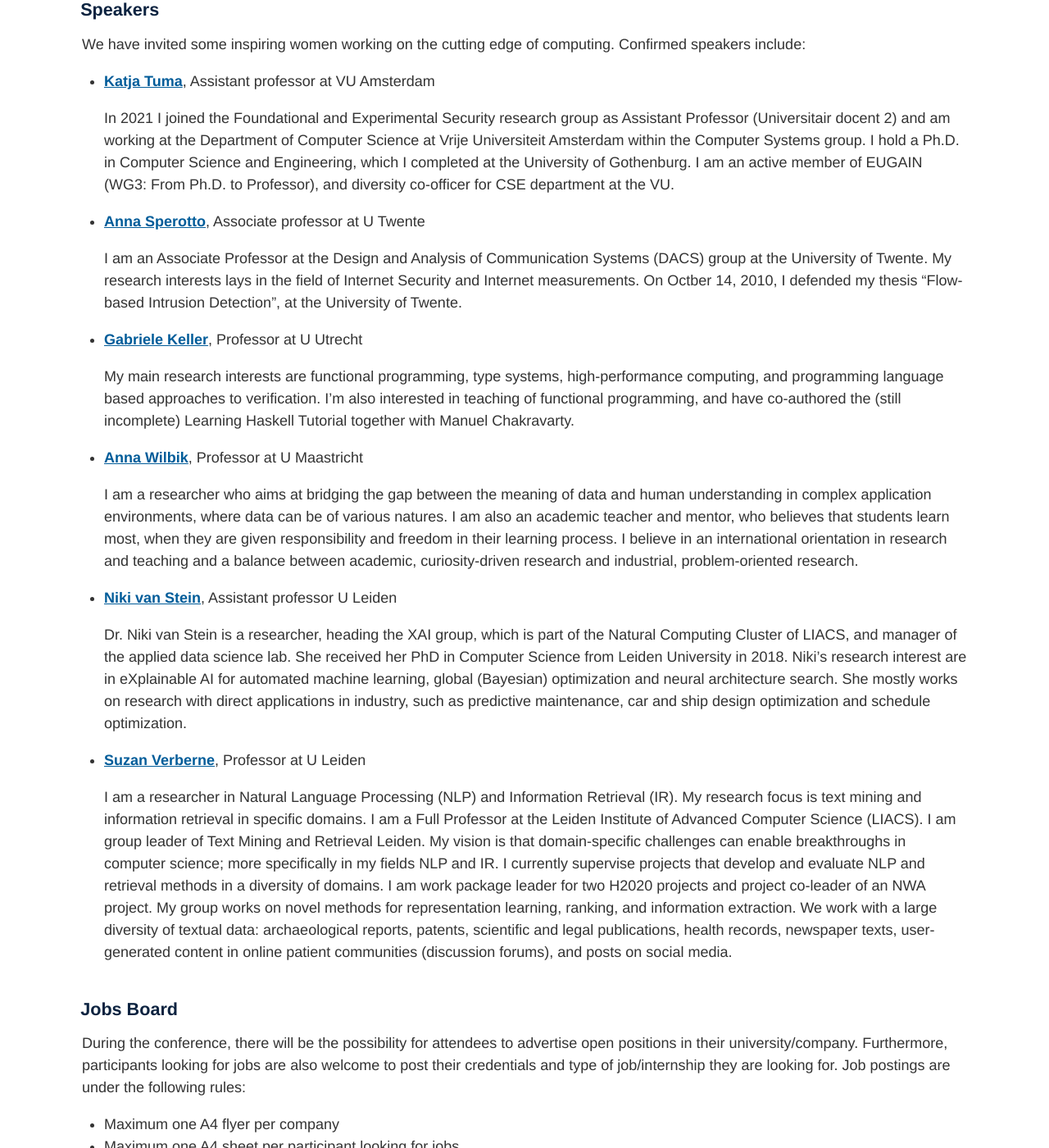
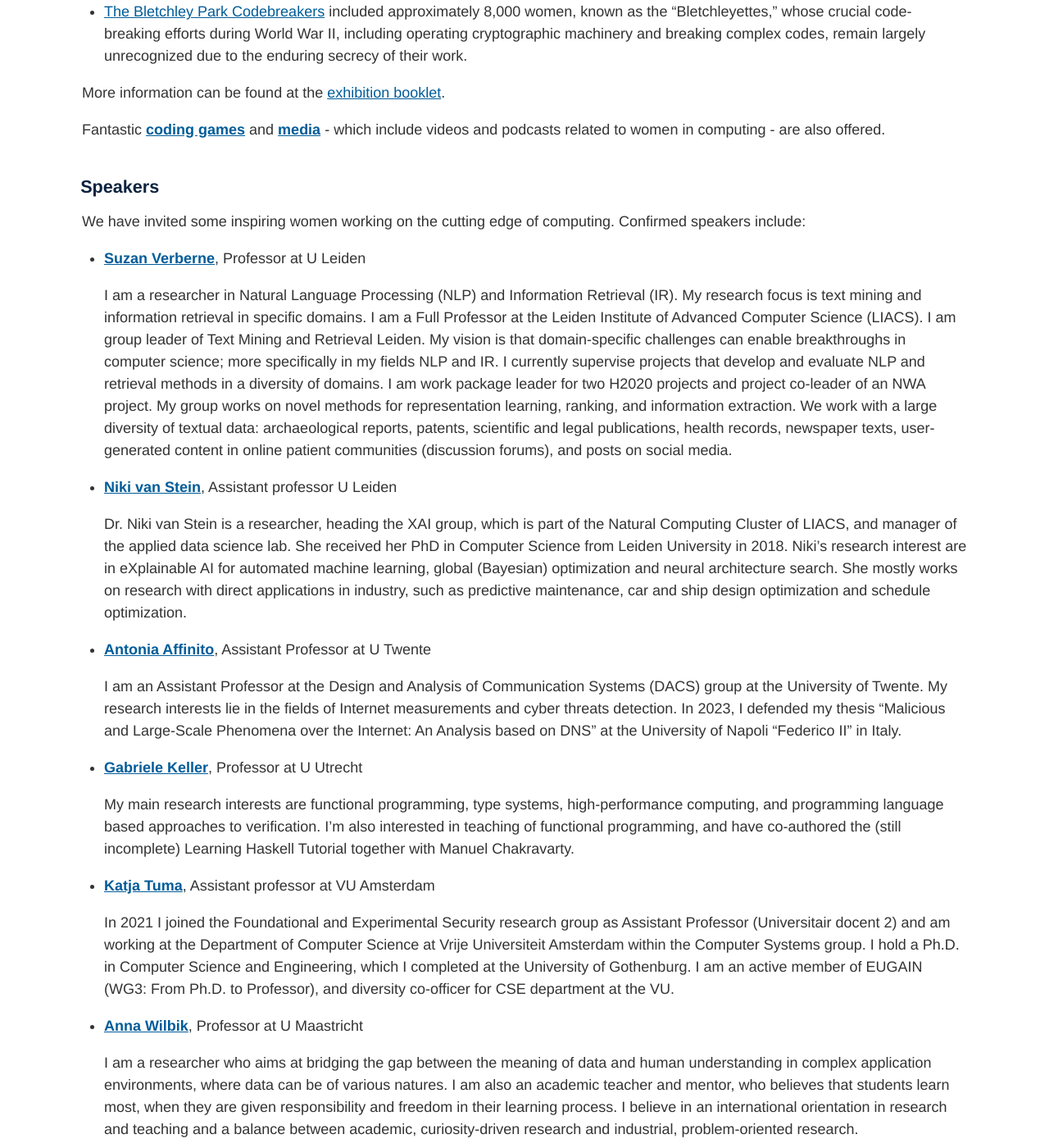
Before and after one commit to alice-and-eve/2024, a Jekyll site: the page built from index.md, in a window 1280 px wide and 1400 px high, scrolled down 4391 px. Shown: the whole window at 82% size. Built offline with Jekyll 4.4.1, drawn with Linux system fonts in a browser that asks for light colours; some of the changed text lies outside the part shown.

Commit message:
Update index.md

```diff
--- a/index.md
+++ b/index.md
@@ -44,7 +44,7 @@ The registration is free and includes coffee breaks, lunch and drinks. We welcom
 | 10:10 - 10:40  | Talk: **Suzan Verberne** (Leiden University) - **The role of truth in Large Language Models** |
 | 10:40 - 11:10  | Talk: **Niki van Steen** (Leiden University)- **Explainable Artificial Intelligence, Identifying the Dimensions that Matter**<br>In an era where artificial intelligence (AI) plays an increasingly critical role in decision-making, Explainable AI (XAI) emerges as a powerful tool to ensure transparency and accountability. This talk will explore the importance of explainability in AI, particularly in domains where models are often viewed as "black boxes." Through the lens of my own experiences, I will emphasize how each of us, with our unique genetic and experiential makeup, contributes to a diverse landscape in which we should search for dimensions that matter instead of dimensions that differentiate, both in AI and real life.<br>Drawing on real-world applications in fields like predictive maintenance and plant breeding, I will introduce the key challenges facing XAI today: how to meaningfully benchmark explainability methods, address bias, and handle complex non-linear interactions in time-series data. I will also highlight the role of global sensitivity analysis in explaining deep neural networks with large feature sets, and the novel use of evolutionary computation for multi-objective counterfactuals in time-series classification.<br>Ultimately, the talk will underscore the value of using XAI to help AI "teach us," fostering deeper insights into both technology and ourselves. |
 | 11:10 - 11:30  | Coffee Break |
-| 11:30 - 12:00  | Talk: **Antonia Affinito** (University of Twente) - Title |
+| 11:30 - 12:00  | Talk: **Antonia Affinito** (University of Twente) - **Growing Up Digital: Risks in Mobile Application Usage**<br> In today’s digital era, digital natives - individuals who have grown up using digital technology from a very young age - frequently use online platforms for education, entertainment, and social interaction. While these platforms offer many benefits, they also pose risks, such as exposure to inappropriate content, online scams, and identity theft. Children and adolescents, despite their comfort with technology, are particularly vulnerable because they are often unaware of the potential risks. Furthermore, the applications they use daily collect and access a wide range of personal information. While recent regulatory frameworks like COPPA, CCPA, and GDPR establish clear rules for data acquisition and privacy for specific age groups, their practical application remains uncertain. This talk presents the main risks the children face online and how data application practices align with privacy policies among mobile applications targeting different age groups. |
 | 12:00 - 12:30  | Talk: **Gabriele Keller** (University of Utrecht) - **A pragmatic approach to verified compilation** |
 | 12:30 - 14:00  | Lunch & Exhibition |
 | 14:00 - 14:30  | Sponsor Lightning Talks (The Launch)<br> Talk from **DuckDB** - **ART in Industry**<br>Indexing is fundamental in relational databases, and academia provides much research. In 2013, Leis et al. published 'The adaptive radix tree: ARTful indexing for main-memory databases.' Based on this research, DuckDB, a high-performance relational database system, chose ART as its primary index structure. This talk presents the main concepts of ART and dives into the benefits and challenges of implementing an academic solution in a real-world system.<br>|
@@ -86,32 +86,31 @@ Fantastic **[coding games](https://www.aliceandeve.nl/games)** and **[media](htt
 
 We have invited some inspiring women working on the cutting edge of computing. Confirmed speakers include:
 
-- **[Katja Tuma](https://katjatuma.github.io/)**, Assistant professor at VU Amsterdam
-
-  In 2021 I joined the Foundational and Experimental Security research group as Assistant Professor (Universitair docent 2) and am working at the Department of Computer Science at Vrije Universiteit Amsterdam within the Computer Systems group. I hold a Ph.D. in Computer Science and Engineering, which I completed at the University of Gothenburg. I am an active member of EUGAIN (WG3: From Ph.D. to Professor), and diversity co-officer for CSE department at the VU.
-
-- **[Anna Sperotto](https://annasperotto.org/)**, Associate professor at U Twente
-
-  I am an Associate Professor at the Design and Analysis of Communication Systems (DACS) group at the University of Twente. My research interests lays in the field of Internet Security and Internet measurements. On Octber 14, 2010, I defended my thesis “Flow-based Intrusion Detection”, at the University of Twente.
-
-- **[Gabriele Keller](https://www.uu.nl/staff/GKKeller)**, Professor at U Utrecht
-
-  My main research interests are functional programming, type systems, high-performance computing, and programming language based approaches to verification. I'm also interested in teaching of functional programming, and have co-authored the (still incomplete) Learning Haskell Tutorial together with Manuel Chakravarty.
-
-- **[Anna Wilbik](https://www.maastrichtuniversity.nl/m-wilbik)**, Professor at U Maastricht
-
-  I am a researcher who aims at bridging the gap between the meaning of data and human understanding in complex application environments, where data can be of various natures. I am also an academic teacher and mentor, who believes that students learn most, when they are given responsibility and freedom in their learning process. I believe in an international orientation in research and teaching and a balance between academic, curiosity-driven research and industrial, problem-oriented research.
-
-- **[Niki van Stein](https://www.nikivanstein.nl/)**, Assistant professor U Leiden
-
-  Dr. Niki van Stein is a researcher, heading the XAI group, which is part of the Natural Computing Cluster of LIACS, and manager of the applied data science lab. She received her PhD in Computer Science from Leiden University in 2018. Niki’s research interest are in eXplainable AI for automated machine learning, global (Bayesian) optimization and neural architecture search. She mostly works on research with direct applications in industry, such as predictive maintenance, car and ship design optimization and schedule optimization.
-
 - **[Suzan Verberne](https://liacs.leidenuniv.nl/~verbernes/)**, Professor at U Leiden
 
   I am a researcher in Natural Language Processing (NLP) and Information Retrieval (IR). My research focus is text mining and information retrieval in specific domains. I am a Full Professor at the Leiden Institute of Advanced Computer Science (LIACS). I am group leader of Text Mining and Retrieval Leiden.
   My vision is that domain-specific challenges can enable breakthroughs in computer science; more specifically in my fields NLP and IR. I currently supervise projects that develop and evaluate NLP and retrieval methods in a diversity of domains. I am work package leader for two H2020 projects and project co-leader of an NWA project.
   My group works on novel methods for representation learning, ranking, and information extraction. We work with a large diversity of textual data: archaeological reports, patents, scientific and legal publications, health records, newspaper texts, user-generated content in online patient communities (discussion forums), and posts on social media.
 
+- **[Niki van Stein](https://www.nikivanstein.nl/)**, Assistant professor U Leiden
+
+  Dr. Niki van Stein is a researcher, heading the XAI group, which is part of the Natural Computing Cluster of LIACS, and manager of the applied data science lab. She received her PhD in Computer Science from Leiden University in 2018. Niki’s research interest are in eXplainable AI for automated machine learning, global (Bayesian) optimization and neural architecture search. She mostly works on research with direct applications in industry, such as predictive maintenance, car and ship design optimization and schedule optimization.
+
+- **[Antonia Affinito](https://people.utwente.nl/a.affinito)**, Assistant Professor at U Twente
+
+  I am an Assistant Professor at the Design and Analysis of Communication Systems (DACS) group at the University of Twente. My research interests lie in the fields of Internet measurements and cyber threats detection. In 2023, I defended my thesis “Malicious and Large-Scale Phenomena over the Internet: An Analysis based on DNS” at the University of Napoli "Federico II" in Italy.
+
+- **[Gabriele Keller](https://www.uu.nl/staff/GKKeller)**, Professor at U Utrecht
+
+  My main research interests are functional programming, type systems, high-performance computing, and programming language based approaches to verification. I'm also interested in teaching of functional programming, and have co-authored the (still incomplete) Learning Haskell Tutorial together with Manuel Chakravarty.
+
+- **[Katja Tuma](https://katjatuma.github.io/)**, Assistant professor at VU Amsterdam
+
+  In 2021 I joined the Foundational and Experimental Security research group as Assistant Professor (Universitair docent 2) and am working at the Department of Computer Science at Vrije Universiteit Amsterdam within the Computer Systems group. I hold a Ph.D. in Computer Science and Engineering, which I completed at the University of Gothenburg. I am an active member of EUGAIN (WG3: From Ph.D. to Professor), and diversity co-officer for CSE department at the VU.
+
+- **[Anna Wilbik](https://www.maastrichtuniversity.nl/m-wilbik)**, Professor at U Maastricht
+
+  I am a researcher who aims at bridging the gap between the meaning of data and human understanding in complex application environments, where data can be of various natures. I am also an academic teacher and mentor, who believes that students learn most, when they are given responsibility and freedom in their learning process. I believe in an international orientation in research and teaching and a balance between academic, curiosity-driven research and industrial, problem-oriented research.
 
 ## Jobs Board
 
```
